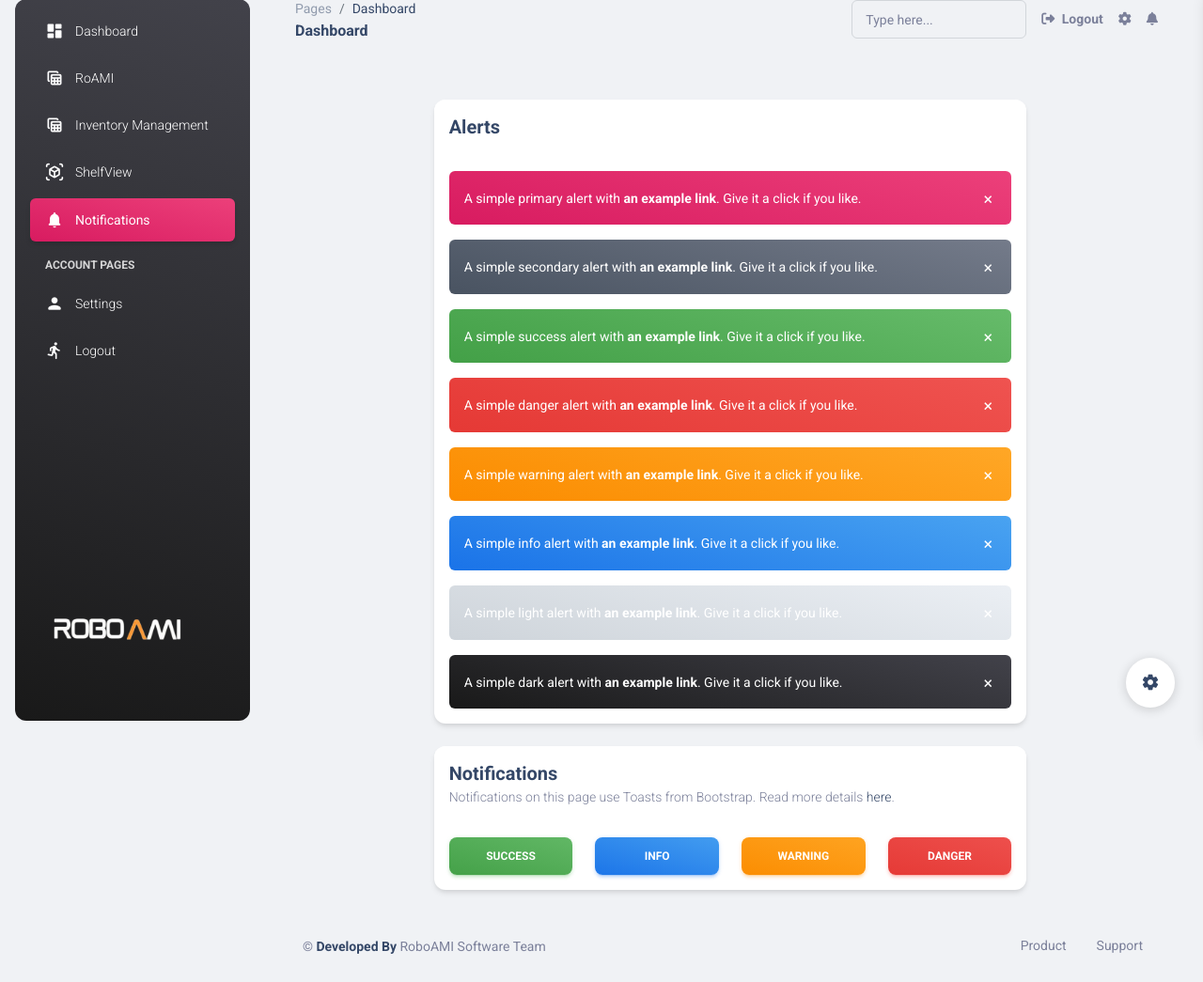
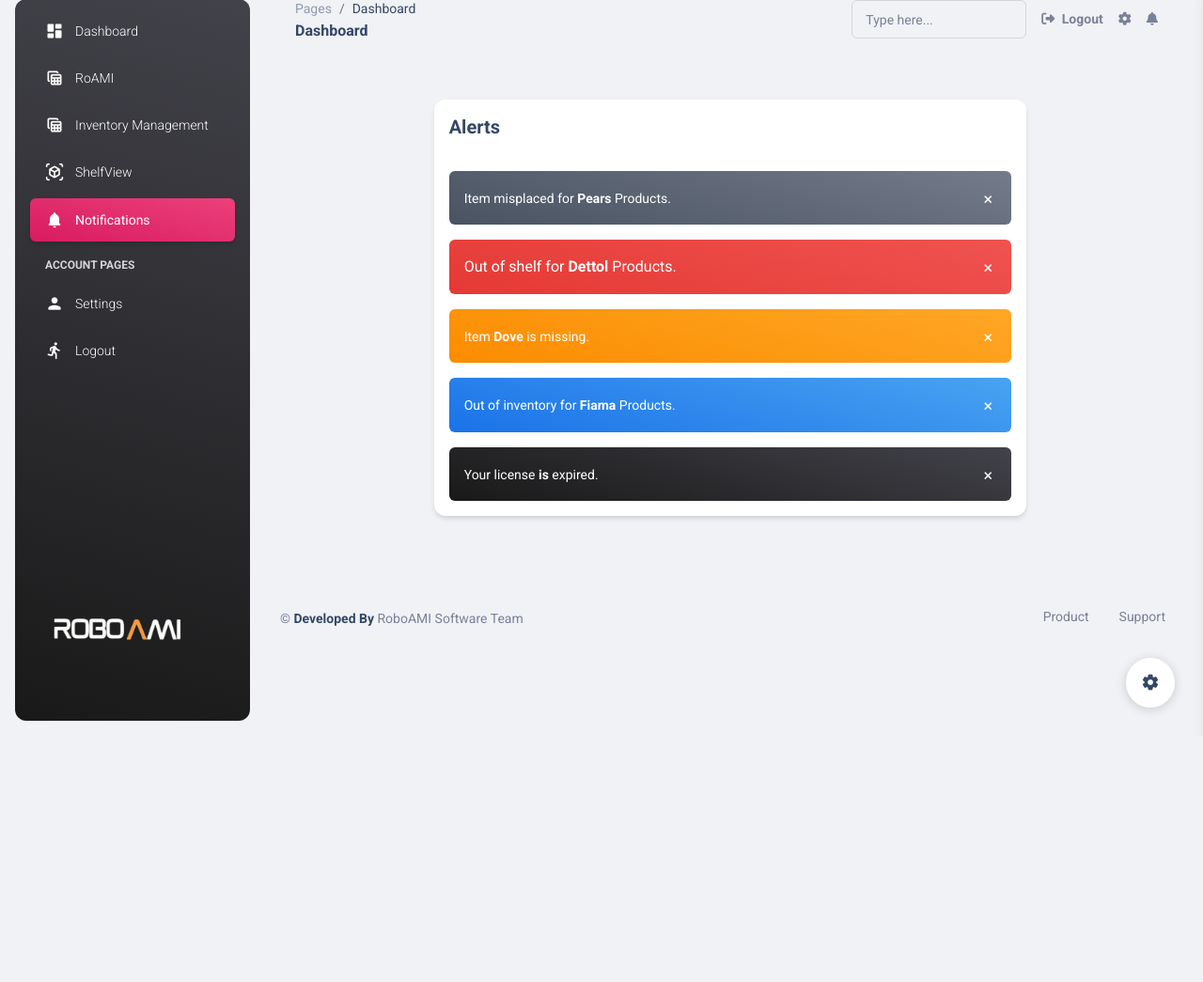
Before and after one commit to TechMaverik/RoAMI_Perception_Demo, a Flask app: page /notifications.html in a window 1280 px wide. Shown: the part 17-1062 px from the top of the page at 94% size. After the commit the page ends 784 px from the top, so only its background shows below. Run offline with Flask 2, Linux system fonts and the light colour scheme; the visitor is signed in with stand-in values (Sample User, id 1); some libraries are stand-ins or nearby versions.

Commit message:
Modifiy Notification page from the dashboard side bar to show different alerts as follows.

```diff
--- a/apps/templates/home/notifications.html
+++ b/apps/templates/home/notifications.html
@@ -15,50 +15,32 @@
               <h5 class="mb-0">Alerts</h5>
             </div>
             <div class="card-body p-3 pb-0">
-              <div class="alert alert-primary alert-dismissible text-white" role="alert">
-                <span class="text-sm">A simple primary alert with <a href="javascript:;" class="alert-link text-white">an example link</a>. Give it a click if you like.</span>
-                <button type="button" class="btn-close text-lg py-3 opacity-10" data-bs-dismiss="alert" aria-label="Close">
-                  <span aria-hidden="true">&times;</span>
-                </button>
-              </div>
               <div class="alert alert-secondary alert-dismissible text-white" role="alert">
-                <span class="text-sm">A simple secondary alert with <a href="javascript:;" class="alert-link text-white">an example link</a>. Give it a click if you like.</span>
-                <button type="button" class="btn-close text-lg py-3 opacity-10" data-bs-dismiss="alert" aria-label="Close">
-                  <span aria-hidden="true">&times;</span>
-                </button>
-              </div>
-              <div class="alert alert-success alert-dismissible text-white" role="alert">
-                <span class="text-sm">A simple success alert with <a href="javascript:;" class="alert-link text-white">an example link</a>. Give it a click if you like.</span>
+                <span class="text-sm">Item misplaced for <a href="javascript:;" class="alert-link text-white"> Pears </a> Products.</span>
                 <button type="button" class="btn-close text-lg py-3 opacity-10" data-bs-dismiss="alert" aria-label="Close">
                   <span aria-hidden="true">&times;</span>
                 </button>
               </div>
               <div class="alert alert-danger alert-dismissible text-white" role="alert">
-                <span class="text-sm">A simple danger alert with <a href="javascript:;" class="alert-link text-white">an example link</a>. Give it a click if you like.</span>
+                <span class="text-s">Out of shelf for </span> <a href="javascript:;" class="alert-link text-white"> Dettol </a> Products.</span>
                 <button type="button" class="btn-close text-lg py-3 opacity-10" data-bs-dismiss="alert" aria-label="Close">
                   <span aria-hidden="true">&times;</span>
                 </button>
               </div>
               <div class="alert alert-warning alert-dismissible text-white" role="alert">
-                <span class="text-sm">A simple warning alert with <a href="javascript:;" class="alert-link text-white">an example link</a>. Give it a click if you like.</span>
+                <span class="text-sm">Item <a href="javascript:;" class="alert-link text-white"> Dove </a>is missing.</span>
                 <button type="button" class="btn-close text-lg py-3 opacity-10" data-bs-dismiss="alert" aria-label="Close">
                   <span aria-hidden="true">&times;</span>
                 </button>
               </div>
               <div class="alert alert-info alert-dismissible text-white" role="alert">
-                <span class="text-sm">A simple info alert with <a href="javascript:;" class="alert-link text-white">an example link</a>. Give it a click if you like.</span>
-                <button type="button" class="btn-close text-lg py-3 opacity-10" data-bs-dismiss="alert" aria-label="Close">
-                  <span aria-hidden="true">&times;</span>
-                </button>
-              </div>
-              <div class="alert alert-light alert-dismissible text-white" role="alert">
-                <span class="text-sm">A simple light alert with <a href="javascript:;" class="alert-link text-white">an example link</a>. Give it a click if you like.</span>
+                <span class="text-sm"> Out of inventory for <a href="javascript:;" class="alert-link text-white"> Fiama </a> Products.</span>
                 <button type="button" class="btn-close text-lg py-3 opacity-10" data-bs-dismiss="alert" aria-label="Close">
                   <span aria-hidden="true">&times;</span>
                 </button>
               </div>
               <div class="alert alert-dark alert-dismissible text-white" role="alert">
-                <span class="text-sm">A simple dark alert with <a href="javascript:;" class="alert-link text-white">an example link</a>. Give it a click if you like.</span>
+                <span class="text-sm"> Your license <a href="javascript:;" class="alert-link text-white"> is </a> expired.</span>
                 <button type="button" class="btn-close text-lg py-3 opacity-10" data-bs-dismiss="alert" aria-label="Close">
                   <span aria-hidden="true">&times;</span>
                 </button>
@@ -66,29 +48,7 @@
             </div>
           </div>
           <div class="card mt-4">
-            <div class="card-header p-3">
-              <h5 class="mb-0">Notifications</h5>
-              <p class="text-sm mb-0">
-                Notifications on this page use Toasts from Bootstrap. Read more details <a href="https://getbootstrap.com/docs/5.0/components/toasts/" target="
-          ">here</a>.
-              </p>
-            </div>
-            <div class="card-body p-3">
-              <div class="row">
-                <div class="col-lg-3 col-sm-6 col-12">
-                  <button class="btn bg-gradient-success w-100 mb-0 toast-btn" type="button" data-target="successToast">Success</button>
-                </div>
-                <div class="col-lg-3 col-sm-6 col-12 mt-sm-0 mt-2">
-                  <button class="btn bg-gradient-info w-100 mb-0 toast-btn" type="button" data-target="infoToast">Info</button>
-                </div>
-                <div class="col-lg-3 col-sm-6 col-12 mt-lg-0 mt-2">
-                  <button class="btn bg-gradient-warning w-100 mb-0 toast-btn" type="button" data-target="warningToast">Warning</button>
-                </div>
-                <div class="col-lg-3 col-sm-6 col-12 mt-lg-0 mt-2">
-                  <button class="btn bg-gradient-danger w-100 mb-0 toast-btn" type="button" data-target="dangerToast">Danger</button>
-                </div>
-              </div>
-            </div>
+          </div>
           </div>
         </div>
       </div>
```
